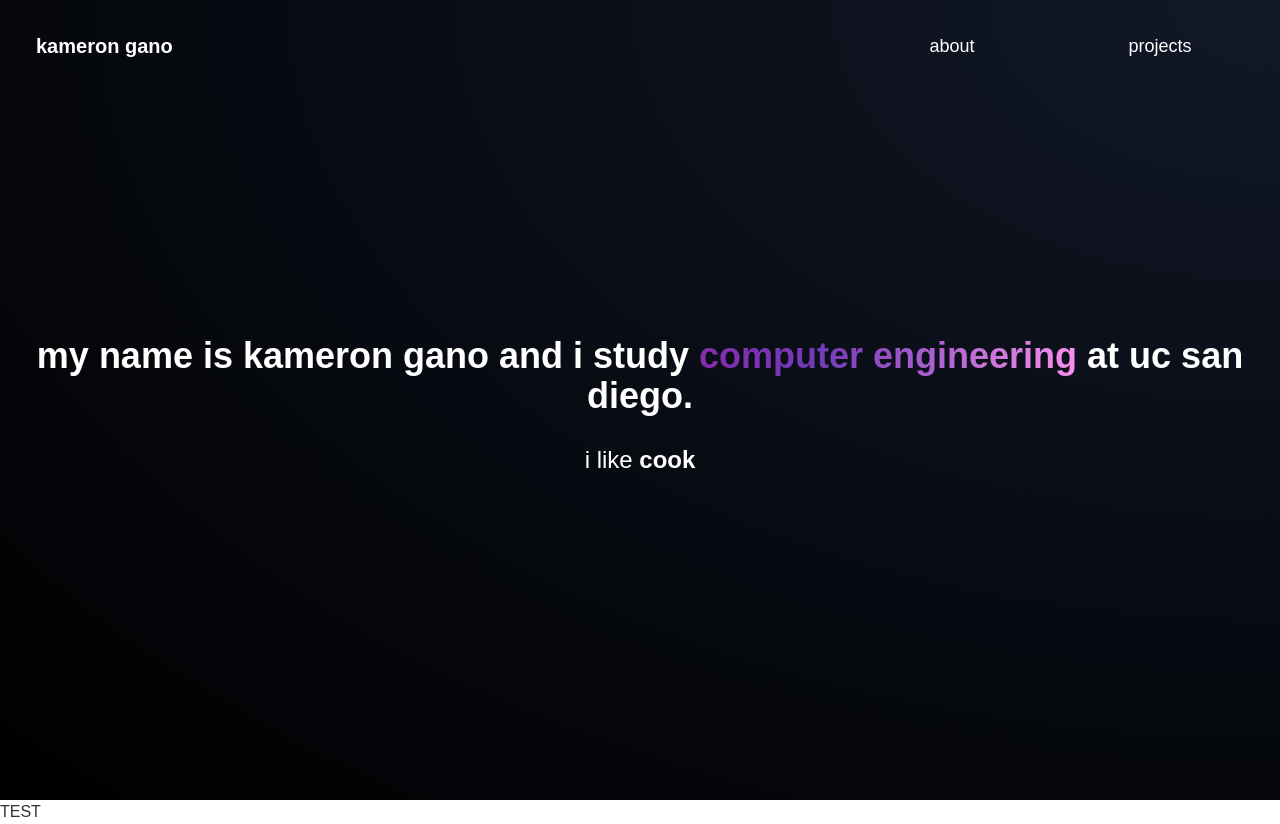
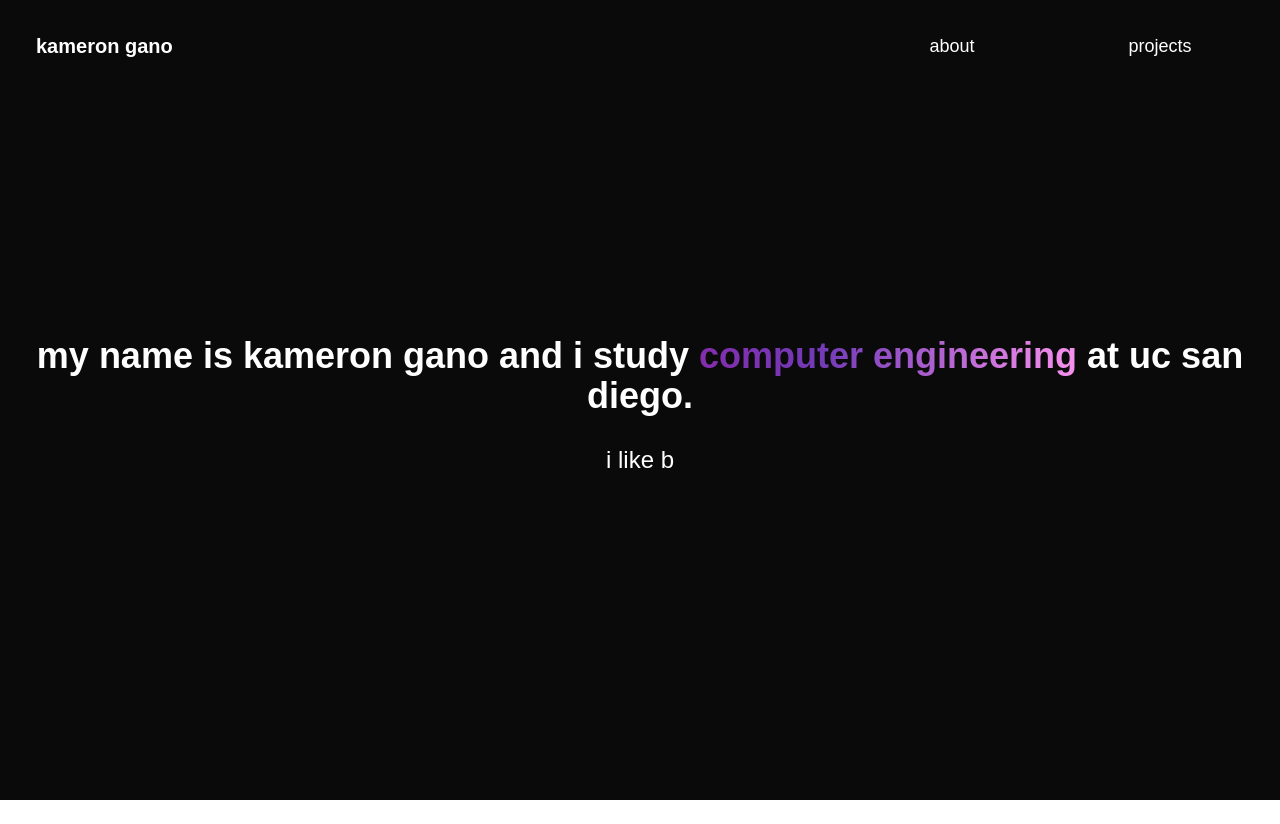
Before and after one commit to kgano-ucsd/kams-website-2.0, a React (Create React App) app in the folder kams-website-v2/: page / in a window 1280 px wide. After the commit the page ends 800 px from the top, so only its background shows below. Built offline with nearby package versions, Linux system fonts and the light colour scheme.

Commit message:
Trying to get lock screen to show up

```diff
--- a/kams-website-v2/src/App.js
+++ b/kams-website-v2/src/App.js
@@ -3,10 +3,11 @@ import Banner from "./atoms/Banner";
 import Hello from "./components/Hello";
 import { Typewriter } from 'react-simple-typewriter'
 
+
+
 function App() {
   return (
-    <div className="flex flex-col overflow-y-auto">
-      <BgWrapper>
+      <div className="h-screen w-screen bg-wrapper">
           <Banner />
           <div className="h-[77%]">
             <Hello>
@@ -14,11 +15,10 @@ function App() {
                 {"i like "}
                 <span className="magic">
                   <span className="magic-text">
-                <span className="font-semibold">
+                    <span className="font-normal">
                     <Typewriter
                       words={[
                               'being active.',
-                          'cooking food.',
                               'ai and ml.',
                               'building cool things.'
                             ]}
@@ -32,12 +32,7 @@ function App() {
               </p>
             </Hello>
           </div>
-      </BgWrapper>
-      <div>
-        TEST
         </div>
-    </div>
-
   );
 }
 
--- a/kams-website-v2/src/atoms/BgWrapper.jsx
+++ b/kams-website-v2/src/atoms/BgWrapper.jsx
@@ -1,9 +1,9 @@
 
-export default function BgWrapper({ children }) {
+export default function BgWrapper() {
 
     return (
-        <div className="bg-[radial-gradient(ellipse_at_top_right,_var(--tw-gradient-stops))] from-gray-900 to-black h-screen w-screen">
-            { children }
+        <div className="h-screen w-screen">
+
         </div>
     )
 }
```
Lines whose indentation alone changed are shown as unchanged.
